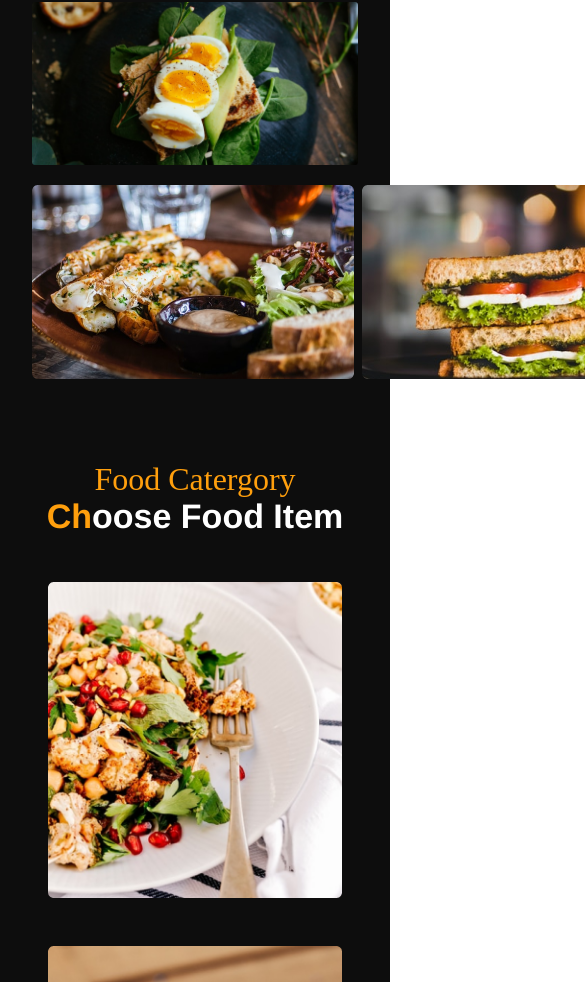
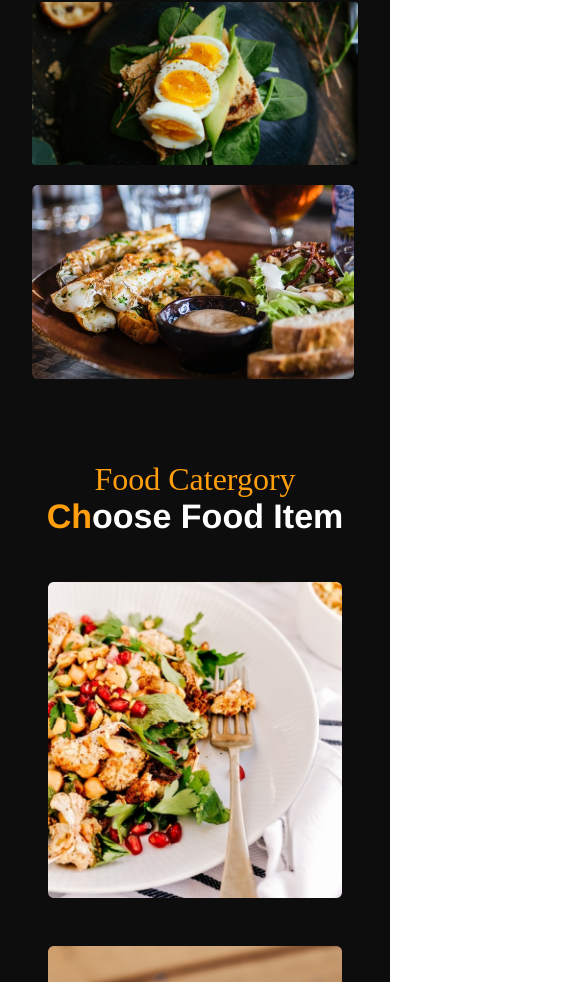
Before and after one commit to Ranking-Topnotch/eatery, a React (Create React App) app: page / in a window 390 px wide. Shown: the part 1520-2502 px from the top of the page, 585 px wide, since content can reach past the window. Built offline with nearby package versions, Linux system fonts and the light colour scheme; a web font is replaced by a local one.

Commit message:
eatery -1

```diff
--- a/src/component/about/About.jsx
+++ b/src/component/about/About.jsx
@@ -37,7 +37,7 @@ const About = () => {
 
             <div className='about_im'>
                 <img src={Unsplash1} alt='cook1' className='about_img'/>
-                <img src={Unsplash2} alt='cook2' />
+                <img src={Unsplash2} alt='cook2' className='about_img1' />
             </div>
         </section>
     </div>
--- a/src/component/about/about.css
+++ b/src/component/about/about.css
@@ -108,6 +108,10 @@
     .about__con{
         padding: 1.5rem 2rem 1.5rem 2rem;
     }
+
+    .about_img1{
+        display: none;
+    }
     .about_sec1 h2{
         font-size:  34px;
         line-height: 35px;
```
